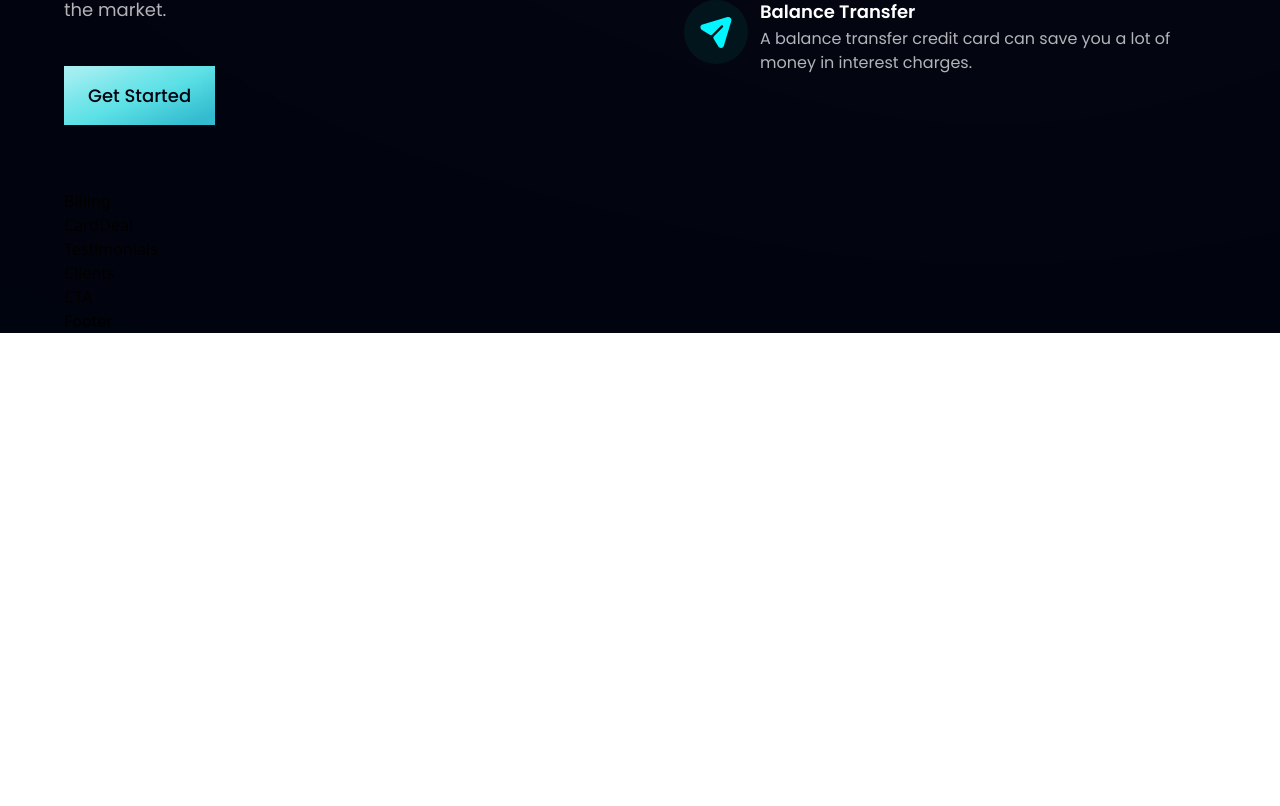
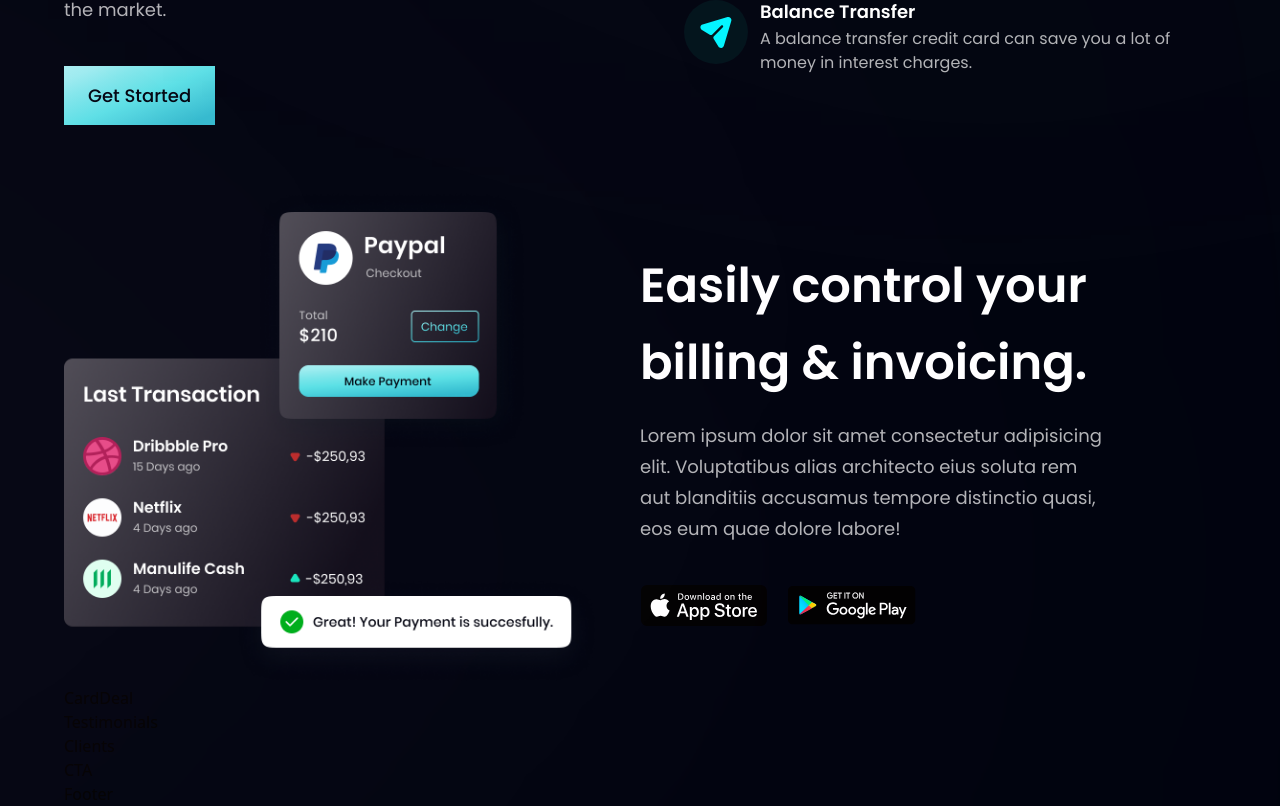
Before and after one commit to achu-BSL/bank_modern_app, a React (Vite) app: page / in a window 1280 px wide. Shown: the part 1357-2163 px from the top of the page. Before the commit the page ends 1690 px from the top, so only its background shows below. Built offline with nearby package versions, Linux system fonts and the light colour scheme.

Commit message:
Implement Billing section

```diff
--- a/src/components/Billing.tsx
+++ b/src/components/Billing.tsx
@@ -1,7 +1,36 @@
-import { FC } from 'react';
+import { FC } from "react";
+import { apple, bill, google } from "../assets";
+import styles, { layout } from "../style";
 
 export const Billing: FC = () => (
-  <div>
-    Billing
-  </div>
+  <section id="product" className={layout.sectionImgReverse}>
+    <div className={layout.sectionImgReverse}>
+      <img
+        src={bill}
+        alt="billing"
+        className="w-[100%] h-[100%] relative z-[5]"
+      />
+      <div className="absolute z-[3] -left-1/2 top-0 h-[50%] w-[50%] rounded-full white__gradient" />
+      <div className="absolute z-[0] -left-1/2 bottom-0 h-[50%] w-[50%] rounded-full pink__gradient" />
+    </div>
+
+    <div className={layout.sectionInfo}>
+      <h2 className={styles.heading2}>
+        Easily control your <br className="sm:block hidden" /> billing &
+        invoicing.
+      </h2>
+      <p className={`${styles.paragraph} max-w-[470px] mt-5`}>
+        Lorem ipsum dolor sit amet consectetur adipisicing elit. Voluptatibus
+        alias architecto eius soluta rem aut blanditiis accusamus tempore
+        distinctio quasi, eos eum quae dolore labore!
+      </p>
+
+    <div className="flex flex-row flex-wrap sm:mt-10 mt-6">
+      <img src={apple} alt="apple_store"
+      className="w-[128px] h-[42px] object-contain mr-5 cursor-pointer"/>
+      <img src={google} alt="google_play"
+      className="w-[128px] h-[42px] object-contain cursor-pointer"/>
+    </div>
+    </div>
+  </section>
 );
```
